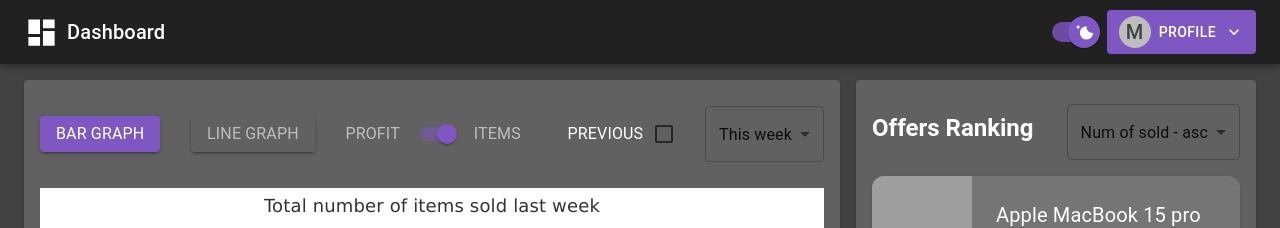
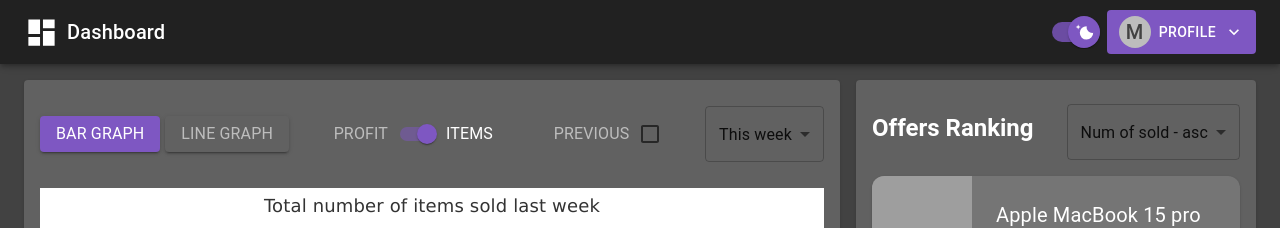
Before and after one commit to zakrzewskib/seller-dashboard, a React (Create React App) app: page /dashboard in a window 1280 px wide. Shown: the top 228 px of the page. Built offline with nearby package versions, Linux system fonts and the light colour scheme; grey boxes are pictures that could not be loaded.

Commit message:
Improving chart widget

```diff
--- a/src/components/SellerChart.js
+++ b/src/components/SellerChart.js
@@ -1,92 +1,123 @@
-import React from 'react';
-import Highcharts from 'highcharts';
-import HighchartsReact from 'highcharts-react-official';
-import Button from '@mui/material/Button';
-import Stack from '@mui/material/Stack';
-import Typography from '@mui/material/Typography';
-import Checkbox from '@mui/material/Checkbox';
-import FormControlLabel from '@mui/material/FormControlLabel';
-import Switch from '@mui/material/Switch';
-import InputLabel from '@mui/material/InputLabel';
-import MenuItem from '@mui/material/MenuItem';
-import FormHelperText from '@mui/material/FormHelperText';
-import FormControl from '@mui/material/FormControl';
-import Select from '@mui/material/Select';
-import { useState } from 'react';
-import { useMediaQuery } from '@mui/material';
-import { Box } from '@mui/system';
+import React from "react";
+import Highcharts from "highcharts";
+import HighchartsReact from "highcharts-react-official";
+import Button from "@mui/material/Button";
+import Stack from "@mui/material/Stack";
+import Typography from "@mui/material/Typography";
+import Checkbox from "@mui/material/Checkbox";
+import FormControlLabel from "@mui/material/FormControlLabel";
+import Switch from "@mui/material/Switch";
+import InputLabel from "@mui/material/InputLabel";
+import MenuItem from "@mui/material/MenuItem";
+import FormHelperText from "@mui/material/FormHelperText";
+import FormControl from "@mui/material/FormControl";
+import Select from "@mui/material/Select";
+import { useState } from "react";
+import { useMediaQuery } from "@mui/material";
+import { Box } from "@mui/system";
+import KeyboardArrowDownIcon from "@mui/icons-material/KeyboardArrowDown";
+import Menu from "@mui/material/Menu";
 
 export default function SellerChart(props) {
-  const [dataOption, setDataOption] = useState('This week');
-  const upFromXl = useMediaQuery(props.theme.breakpoints.up('xl'));
-  const upFromLg = useMediaQuery(props.theme.breakpoints.up('lg'));
-  const upFromMd = useMediaQuery(props.theme.breakpoints.up('md'));
+  const [dataOption, setDataOption] = useState("This week");
+  const upFromXl = useMediaQuery(props.theme.breakpoints.up("xl"));
+  const upFromLg = useMediaQuery(props.theme.breakpoints.up("lg"));
+  const upFromMd = useMediaQuery(props.theme.breakpoints.up("md"));
+
+  const isMobile = useMediaQuery(props.theme.breakpoints.down("sm"));
 
   const options = {
     chart: {
-      type: 'column',
+      type: "column",
     },
 
     title: {
-      text: 'Total number of items sold last week',
+      text: "Total number of items sold last week",
     },
 
     xAxis: {
       categories: [
-        'Monday',
-        'Tuesday',
-        'Wednesday',
-        'Thursday',
-        'Friday',
-        'Saturday',
-        'Sunday',
+        "Monday",
+        "Tuesday",
+        "Wednesday",
+        "Thursday",
+        "Friday",
+        "Saturday",
+        "Sunday",
       ],
     },
 
     yAxis: {
       title: {
         //text: 'Total number of items sold',
-        text: '',
+        text: "",
       },
     },
 
     plotOptions: {
       column: {
-        stacking: 'normal',
+        stacking: "normal",
       },
     },
 
     series: [
       {
-        name: 'Total number of items sold',
+        name: "Total number of items sold",
         data: [211, 451, 545, 123, 123, 1235, 555],
       },
     ],
   };
-  const darkTheme = {
-    colors: ['blue'],
-  };
-  const lightTheme = {
-    colors: ['red'],
-  };
+
+  // const darkTheme = {
+  //   colors: ["blue"],
+  // };
+  // const lightTheme = {
+  //   colors: ["red"],
+  // };
 
   const handleChange = (event) => {
     setDataOption(event.target.value);
   };
 
+  const [anchorEl, setAnchorEl] = React.useState(null);
+  const open = Boolean(anchorEl);
+  const handleClick = (event) => {
+    setAnchorEl(event.currentTarget);
+  };
+  const handleClose = () => {
+    setAnchorEl(null);
+  };
+
   return (
     <Box
       sx={{
-        height: '650px',
+        height: "650px",
       }}
     >
+      {isMobile ? (
+        <div style={{ display: "flex", justifyContent: "flex-end" }}>
+          <Button
+            variant="contained"
+            sx={{ mb: "24px" }}
+            onClick={handleClick}
+            endIcon={<KeyboardArrowDownIcon />}
+          >
+            OPTIONS
+          </Button>
+          <Menu
+            id="basic-menu"
+            anchorEl={anchorEl}
+            open={open}
+            onClose={handleClose}
+            MenuListProps={{
+              "aria-labelledby": "basic-button",
+            }}
+          >
+            <MenuItem>
               <div
                 style={{
-          marginBottom: '24px',
-          display: 'flex',
-          justifyContent: 'space-between',
-          height: '60px',
-          alignItems: 'center',
+                  display: "flex",
+                  gap: "5px",
                 }}
               >
                 <Button variant="contained" color="primary">
@@ -96,7 +127,6 @@ export default function SellerChart(props) {
                     <Typography>BAR</Typography>
                   )}
                 </Button>
-
                 <Button
                   variant="contained"
                   color="notActive"
@@ -111,8 +141,143 @@ export default function SellerChart(props) {
                     <Typography>LINE</Typography>
                   )}
                 </Button>
-
-        <Stack direction="row" spacing={1} alignItems="center">
+              </div>
+            </MenuItem>
+            <MenuItem>
+              <Stack direction="row" alignItems="center">
+                {upFromXl ? (
+                  <Typography color={props.theme.palette.notActiveButtonFont}>
+                    TOTAL PROFIT
+                  </Typography>
+                ) : (
+                  [
+                    upFromLg ? (
+                      <Typography
+                        color={props.theme.palette.notActiveButtonFont}
+                      >
+                        PROFIT
+                      </Typography>
+                    ) : (
+                      [
+                        upFromMd ? (
+                          <Typography
+                            color={props.theme.palette.notActiveButtonFont}
+                          >
+                            TOTAL PROFIT
+                          </Typography>
+                        ) : (
+                          <Typography
+                            color={props.theme.palette.notActiveButtonFont}
+                          >
+                            PROFIT
+                          </Typography>
+                        ),
+                      ]
+                    ),
+                  ]
+                )}
+                <Switch defaultChecked />
+                {upFromXl ? (
+                  <Typography color={props.theme.palette.font}>
+                    NUMBER OF ITEMS
+                  </Typography>
+                ) : (
+                  [
+                    upFromLg ? (
+                      <Typography color={props.theme.palette.font}>
+                        ITEMS
+                      </Typography>
+                    ) : (
+                      [
+                        upFromMd ? (
+                          <Typography color={props.theme.palette.font}>
+                            NUMBER OF ITEMS
+                          </Typography>
+                        ) : (
+                          <Typography color={props.theme.palette.font}>
+                            ITEMS
+                          </Typography>
+                        ),
+                      ]
+                    ),
+                  ]
+                )}
+              </Stack>
+            </MenuItem>
+            <MenuItem>
+              <FormControlLabel
+                value="start"
+                control={<Checkbox />}
+                label={
+                  upFromXl ? (
+                    <Typography color={props.theme.palette.notActiveButtonFont}>
+                      INCLUDE PREVIOUS DATA
+                    </Typography>
+                  ) : (
+                    <Typography color={props.theme.palette.notActiveButtonFont}>
+                      PREVIOUS
+                    </Typography>
+                  )
+                }
+                labelPlacement="start"
+              />
+            </MenuItem>
+            <MenuItem>
+              <FormControl color="primary" variant="outlined">
+                <Select
+                  color="primary"
+                  variant="outlined"
+                  value={dataOption}
+                  onChange={handleChange}
+                  inputProps={{ "aria-label": "Without label" }}
+                >
+                  <MenuItem value={"Today"}>Today</MenuItem>
+                  <MenuItem value={"This week"}>This week</MenuItem>
+                  <MenuItem value={"This year"}>This year</MenuItem>
+                </Select>
+              </FormControl>
+            </MenuItem>
+          </Menu>
+        </div>
+      ) : (
+        <div
+          style={{
+            marginBottom: "24px",
+            display: "flex",
+            justifyContent: "space-between",
+            height: "60px",
+            alignItems: "center",
+          }}
+        >
+          <div
+            style={{
+              display: "flex",
+              gap: "5px",
+            }}
+          >
+            <Button variant="contained" color="primary">
+              {upFromMd ? (
+                <Typography>BAR GRAPH</Typography>
+              ) : (
+                <Typography>BAR</Typography>
+              )}
+            </Button>
+            <Button
+              variant="contained"
+              color="notActive"
+              sx={{
+                bgcolor: props.theme.palette.cardBackground,
+                color: props.theme.palette.notActiveButtonFont,
+              }}
+            >
+              {upFromMd ? (
+                <Typography>LINE GRAPH</Typography>
+              ) : (
+                <Typography>LINE</Typography>
+              )}
+            </Button>
+          </div>
+          <Stack direction="row" alignItems="center">
             {upFromXl ? (
               <Typography color={props.theme.palette.notActiveButtonFont}>
                 TOTAL PROFIT
@@ -126,11 +291,15 @@ export default function SellerChart(props) {
                 ) : (
                   [
                     upFromMd ? (
-                    <Typography color={props.theme.palette.notActiveButtonFont}>
+                      <Typography
+                        color={props.theme.palette.notActiveButtonFont}
+                      >
                         TOTAL PROFIT
                       </Typography>
                     ) : (
-                    <Typography color={props.theme.palette.notActiveButtonFont}>
+                      <Typography
+                        color={props.theme.palette.notActiveButtonFont}
+                      >
                         PROFIT
                       </Typography>
                     ),
@@ -140,23 +309,23 @@ export default function SellerChart(props) {
             )}
             <Switch defaultChecked />
             {upFromXl ? (
-            <Typography color={props.theme.palette.notActiveButtonFont}>
+              <Typography color={props.theme.palette.font}>
                 NUMBER OF ITEMS
               </Typography>
             ) : (
               [
                 upFromLg ? (
-                <Typography color={props.theme.palette.notActiveButtonFont}>
+                  <Typography color={props.theme.palette.font}>
                     ITEMS
                   </Typography>
                 ) : (
                   [
                     upFromMd ? (
-                    <Typography color={props.theme.palette.notActiveButtonFont}>
+                      <Typography color={props.theme.palette.font}>
                         NUMBER OF ITEMS
                       </Typography>
                     ) : (
-                    <Typography color={props.theme.palette.notActiveButtonFont}>
+                      <Typography color={props.theme.palette.font}>
                         ITEMS
                       </Typography>
                     ),
@@ -165,36 +334,40 @@ export default function SellerChart(props) {
               ]
             )}
           </Stack>
-
           <FormControlLabel
             value="start"
             control={<Checkbox />}
             label={
               upFromXl ? (
-              <Typography>INCLUDE PREVIOUS DATA</Typography>
+                <Typography color={props.theme.palette.notActiveButtonFont}>
+                  INCLUDE PREVIOUS DATA
+                </Typography>
               ) : (
-              <Typography>PREVIOUS</Typography>
+                <Typography color={props.theme.palette.notActiveButtonFont}>
+                  PREVIOUS
+                </Typography>
               )
             }
             labelPlacement="start"
           />
-
           <FormControl color="primary" variant="outlined">
             <Select
               color="primary"
               variant="outlined"
               value={dataOption}
               onChange={handleChange}
-            inputProps={{ 'aria-label': 'Without label' }}
+              inputProps={{ "aria-label": "Without label" }}
             >
-            <MenuItem value={'Today'}>Today</MenuItem>
-            <MenuItem value={'This week'}>This week</MenuItem>
-            <MenuItem value={'This year'}>This year</MenuItem>
+              <MenuItem value={"Today"}>Today</MenuItem>
+              <MenuItem value={"This week"}>This week</MenuItem>
+              <MenuItem value={"This year"}>This year</MenuItem>
             </Select>
           </FormControl>
         </div>
+      )}
+
       <HighchartsReact
-        containerProps={{ style: { height: '80%' } }}
+        containerProps={{ style: { height: "80%" } }}
         highcharts={Highcharts}
         options={options}
       />
```
Lines whose indentation alone changed are shown as unchanged.
